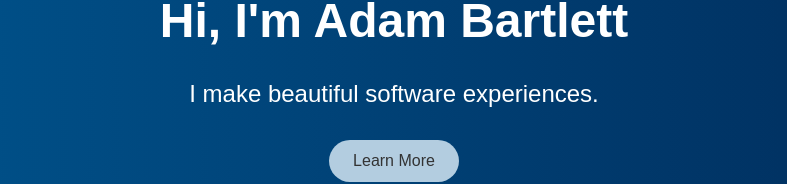
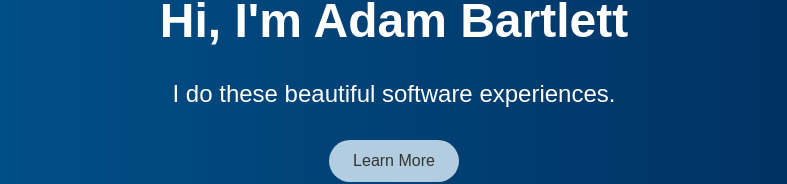
Before and after one commit to adambartlettds/Personal-Website, a Vue app: page / in a window 1280 px wide. Shown: the part 393-577 px from the top of the page, without its empty margins (246-1033 px from the left). Built offline with nearby package versions, Linux system fonts and the light colour scheme; a web font is replaced by a local one.

Commit message:
trying to change thing and test if work with new github action

```diff
--- a/src/views/HomePage.vue
+++ b/src/views/HomePage.vue
@@ -1,7 +1,7 @@
 <template>
     <div class="home">
         <h1>Hi, I'm Adam Bartlett</h1>
-        <p>I make beautiful software experiences.</p>
+        <p>I do these beautiful software experiences.</p>
         <button @click="scrollToSection('about')">Learn More</button>
     </div>
 </template>
```
